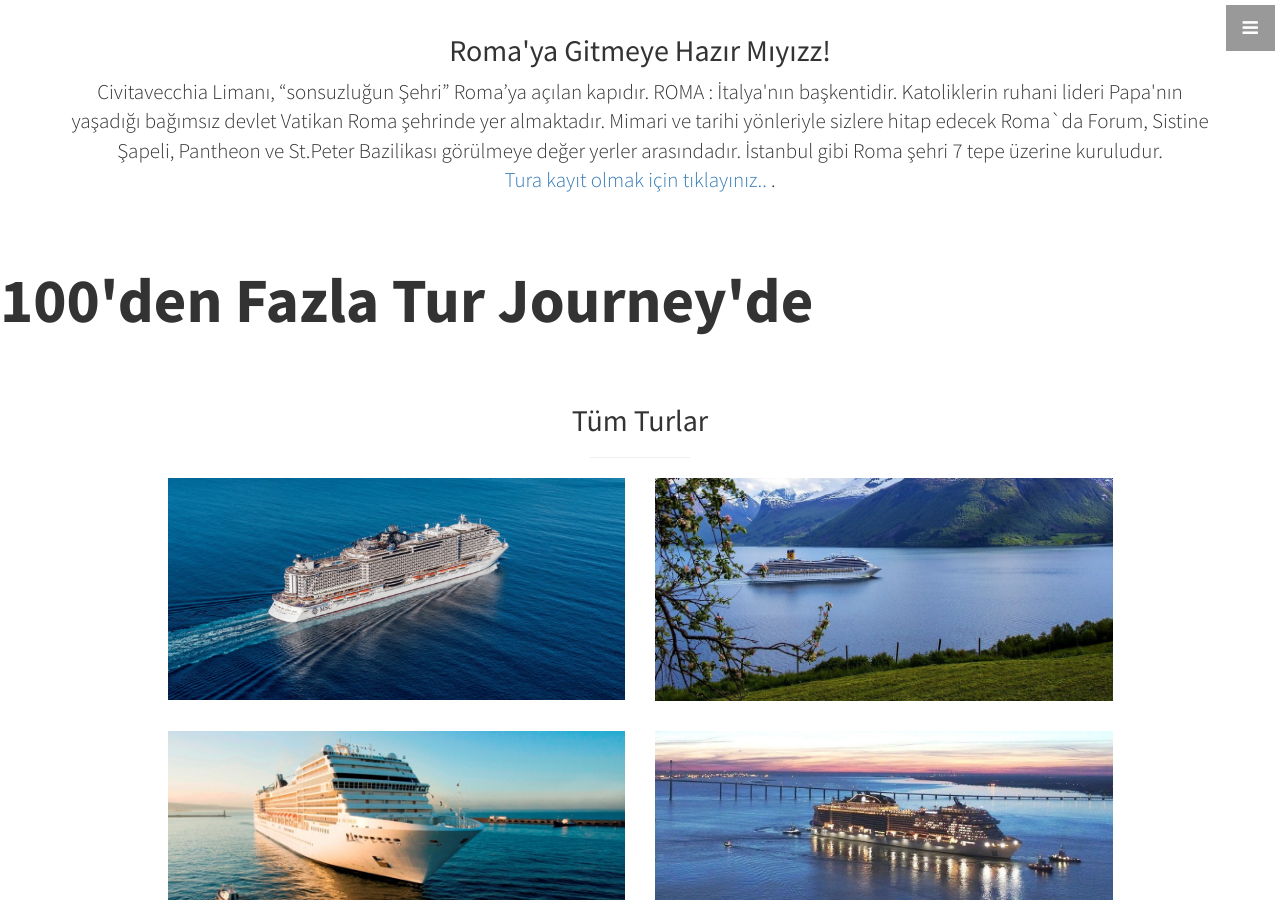
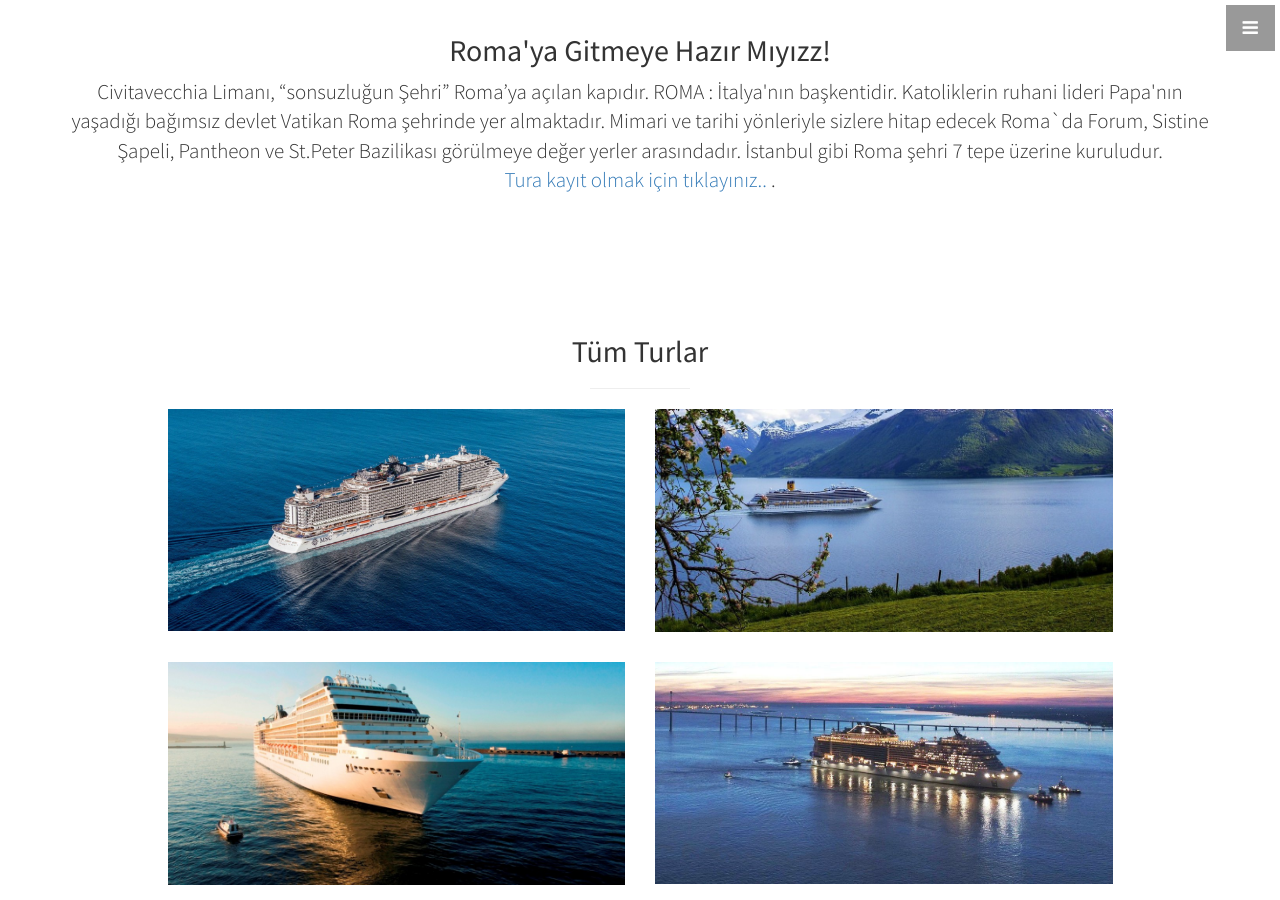
Before and after one commit to hilalvarol/hilalvarol.github.io, a Jekyll site: the page built from index.html, in a window 1280 px wide and 900 px high, scrolled down 936 px. Built offline with Jekyll 4.4.1, drawn with Linux system fonts in a browser that asks for light colours.

Commit message:
Update callout.html

```diff
--- a/_includes/callout.html
+++ b/_includes/callout.html
@@ -1,5 +0,0 @@
-<aside class="arkaplan.jpg">
-  <div class="text-vertical-center">
-    <h1>100'den Fazla Tur Journey'de</h1>
-  </div>
-</aside>
```
